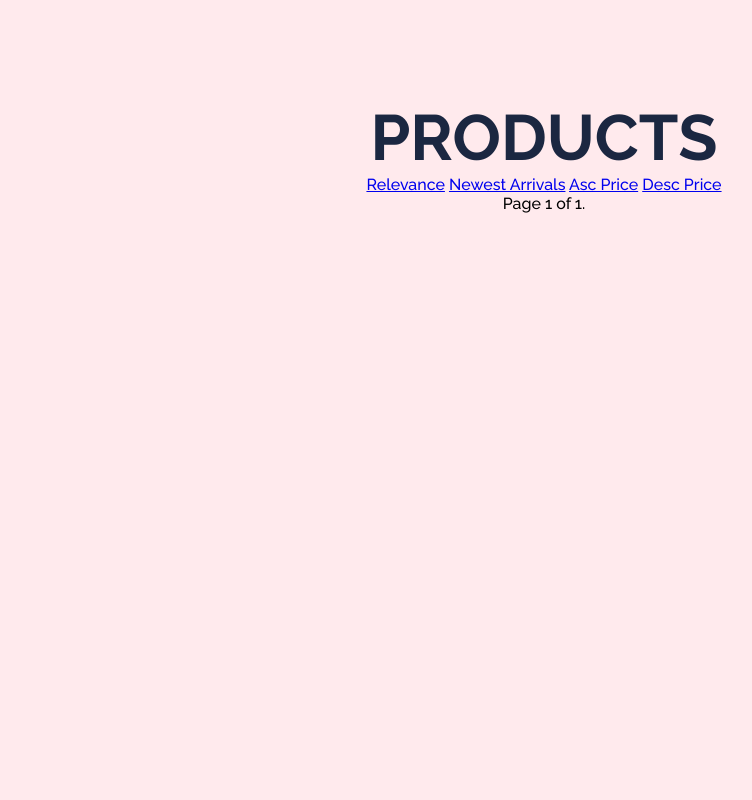
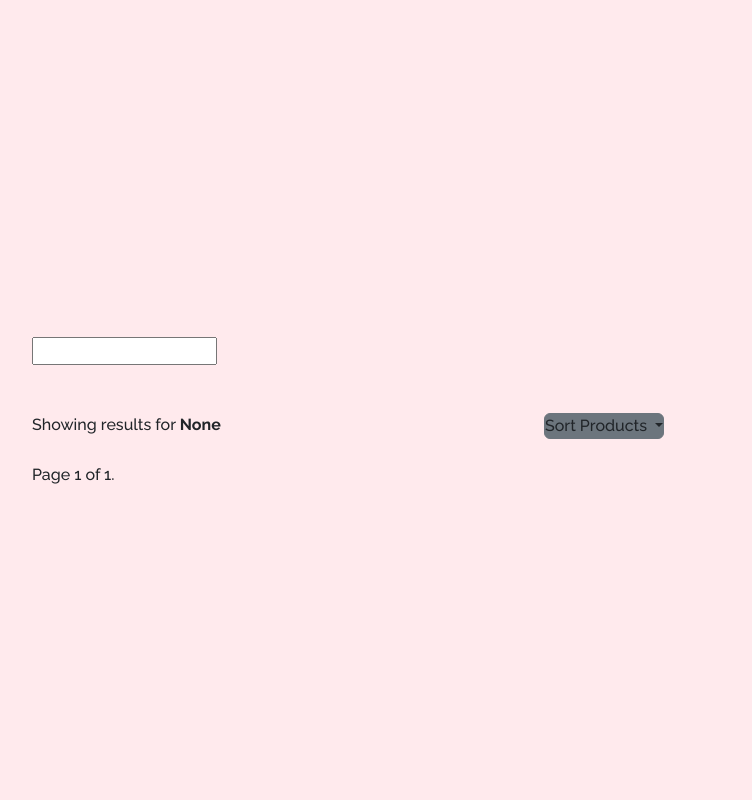
Before and after one commit to rajveerkania/pricewise, a Django app: page /result.html in a window 1280 px wide. Shown: the whole page, without its empty margins (96-848 px from the left). Run offline with Django 4.2, Linux system fonts and the light colour scheme; some libraries are stand-ins or nearby versions.

Commit message:
Added the SearchBar, Dropdown Menu and Result Header

```diff
--- a/app/views.py
+++ b/app/views.py
@@ -18,13 +18,14 @@ def resultView(request):
 
     products = list(zip(adata, fdata))
 
-    paginator = Paginator(products, 5)
+    paginator = Paginator(products, 6)
     page_number = request.GET.get('page')
     page_obj = paginator.get_page(page_number)
     context = {
         'page_obj': page_obj,
         'query': query,
         'sort_by': sort_by,
+        "query": query
     }
     return render(request, 'result.html', context)
 
@@ -111,7 +112,6 @@ def amazonResults(query, sort_by):
     logos = []
 
     if query:
-        # specify the URL of the Amazon search results page
         url = 'https://www.amazon.in/s?k=' + query + "&s=" + sort_by
         headers = {
             'User-Agent':
@@ -119,7 +119,6 @@ def amazonResults(query, sort_by):
         }
         response = requests.get(url, headers=headers)
 
-        # parse the HTML content of the response using BeautifulSoup
         soup = BeautifulSoup(response.text, 'lxml')
 
         products = soup.find_all(
@@ -144,8 +143,7 @@ def amazonResults(query, sort_by):
                     'class':
                     'a-link-normal s-underline-text s-underline-link-text s-link-style a-text-normal'
                 })
-            # price = product.find('span', {'class': 'a-price-whole'}) if product.find('span', {
-            #     'class': 'a-price-whole'}) else product.find('span', {'class': 'a-size-small'})
+
             if (product.find('span', {'class': 'a-price-whole'})):
                 price = product.find('span', {
                     'class': 'a-price-whole'
--- a/static/css/style.css
+++ b/static/css/style.css
@@ -1,121 +1,160 @@
 @import url("https://fonts.googleapis.com/css2?family=Montserrat:wght@100;200;300;400;700;900&family=Raleway:wght@100;300;500;700&display=swap");
 
 :root {
-  --bodyBack: #ffeaed;
-  --textColor: #1b2741;
-  --starColor: #f67034;
-  --sectionBack: #f7f6f9;
+  --bodyBack: #ffeaed !important;
+  --textColor: #1b2741 !important;
+  --starColor: #f67034 !important;
+  --sectionBack: #f7f6f9 !important;
 }
 * {
-  padding: 0;
-  margin: 0;
-  box-sizing: border-box;
-  font-family: "Raleway", sans-serif;
+  padding: 0 !important;
+  margin: 0 !important;
+  box-sizing: border-box !important;
+  font-family: "Raleway", sans-serif !important;
 }
 body {
-  background-color: var(--bodyBack);
-  min-height: 100vh;
-  display: grid;
-  place-content: center;
+  background-color: var(--bodyBack) !important;
+  min-height: 100vh !important;
+  display: grid !important;
+  place-content: center !important;
 }
-.container {
-  width: 80vw;
-  height: 80vh;
-  display: flex;
-  flex-direction: column;
-  justify-content: space-around;
+
+a {
+  color: inherit !important;
+  text-decoration: none !important;
 }
-.header {
-  width: 100%;
-  text-align: center;
+
+.cus-container1 {
+  width: 80vw !important;
+  height: auto !important;
+  display: flex !important;
+  flex-direction: column !important;
+  justify-content: space-around !important;
 }
-.header h1 {
-  font-size: 4em;
-  text-transform: uppercase;
-  color: var(--textColor);
-}
-.products {
-  width: 100%;
-  align-self: center;
-  height: 70%;
-  display: flex;
-  justify-content: center;
-  flex-wrap: wrap;
-  gap: 40px;
-}
-.product {
-  position: relative;
-  background-color: var(--sectionBack);
-  width: 350px;
-  height: 100%;
-  box-shadow: 0 5px 20px rgba(0, 0, 0, 0.3);
-  display: flex;
-  flex-direction: column;
-  justify-content: space-between;
-  padding: 20px 20px 40px;
-  border-radius: 10px;
-  transition: 0.3s;
-}
-.product:hover {
-  transform: translateY(-15px);
-  box-shadow: 0 5px 10px rgba(0, 0, 0, 0.2);
-}
-.image {
-  width: 100%;
-  height: 80%;
-  display: grid;
-  place-content: center;
+
+.cus-container2{
+  width: 80%;
   justify-content: center;
   display: flex;
 }
+
+.cus-col {
+  justify-content: center;
+  display: flex;
+}
+
+.cus-col2 {
+  justify-content: left;
+  display: flex;
+}
+
+.cus-col3 {
+  justify-self: center;
+  display: flex;
+}
+
+.header {
+  width: 100% !important;
+  text-align: center !important;
+}
+.header h1 {
+  font-size: 4em !important;
+  text-transform: uppercase !important;
+  color: var(--textColor) !important;
+}
+
+.dropdown-item{
+  border-color: black;
+  border-radius: 5%;
+}
+
+.dropdown-item:hover{
+  font-weight: 900;
+  background-color: transparent;
+}
+
+.products {
+  width: 100% !important;
+  height: auto !important;
+  align-self: center !important;
+  display: flex !important;
+  justify-content: center !important;
+  flex-wrap: wrap !important;
+  gap: 40px !important;
+}
+.product {
+  position: relative !important;
+  background-color: var(--sectionBack) !important;
+  width: 350px !important;
+  height: 100% !important;
+  box-shadow: 0 5px 20px rgba(0, 0, 0, 0.3) !important;
+  display: flex !important;
+  flex-direction: column !important;
+  justify-content: space-between !important;
+  padding: 20px 20px 40px !important;
+  border-radius: 10px !important;
+  transition: 0.3s !important;
+}
+.product:hover {
+  transform: translateY(-15px) !important;
+  box-shadow: 0 5px 10px rgba(0, 0, 0, 0.2) !important;
+}
+.image {
+  width: 100% !important;
+  height: 80% !important;
+  display: grid !important;
+  place-content: center !important;
+  justify-content: center !important;
+  display: flex !important;
+}
 .image img {
-  max-width: 100%;
-  max-height: 100%;
+  max-width: 100% !important;
+  max-height: 100% !important;
 }
 .namePrice {
-  width: 100%;
-  display: flex;
-  justify-content: space-between;
-  margin-top: 10px;
+  width: 100% !important;
+  display: flex !important;
+  justify-content: space-between !important;
+  margin-top: 10px !important;
 
 }
 .namePrice h3 {
-  font-size: 1.2em;
-  text-transform: capitalize;
-  color: var(--textColor);
+  font-size: 1.2em !important;
+  text-transform: capitalize !important;
+  color: var(--textColor) !important;
 }
 .namePrice span {
-  margin-left: 5px;
-  padding-bottom: 30px;
-  font-size: 1.5em;
-  color: var(--starColor);
+  margin-left: 5px !important;
+  padding-bottom: 30px !important;
+  font-size: 1.5em !important;
+  color: var(--starColor) !important;
 }
 .product p {
-  font-size: 18px;
-  line-height: 25px;
+  font-size: 18px !important;
+  line-height: 25px !important;
 }
 .stars svg {
-  font-size: 1.3em;
-  color: var(--starColor);
+  font-size: 1.3em !important;
+  color: var(--starColor) !important;
 }
 .bay {
-  position: absolute;
-  bottom: 20px;
-  right: 20px;
-  max-width: 84.6px;
-  max-height: 46.4px;
+  position: absolute !important;
+  bottom: 20px !important;
+  right: 20px !important;
+  max-width: 84.6px !important;
+  max-height: 46.4px !important;
 }
 .bay button {
-  padding: 10px 20px;
-  border-radius: 7px;
-  border: none;
-  background-color: var(--textColor);
-  color: var(--sectionBack);
-  font-size: 18px;
-  text-transform: capitalize;
-  cursor: pointer;
-  transition: 0.5s;
+  padding: 10px 20px !important;
+  border-radius: 7px !important;
+  border: none !important;
+  background-color: var(--textColor) !important;
+  color: var(--sectionBack) !important;
+  font-size: 18px !important;
+  text-transform: capitalize !important;
+  cursor: pointer !important;
+  transition: 0.5s !important;
 }
 .bay button:hover {
-  transform: scale(1.1);
+  transform: scale(1.1) !important;
 }
--- a/templates/result.html
+++ b/templates/result.html
@@ -8,37 +8,53 @@
     <title>product card</title>
     <link rel="stylesheet" href="{% static 'css/all.min.css' %}" />
     <link rel="stylesheet" href="{% static 'css/style.css' %}" />
+    <link href="https://cdn.jsdelivr.net/npm/bootstrap@5.3.0-alpha3/dist/css/bootstrap.min.css" rel="stylesheet" integrity="sha384-KK94CHFLLe+nY2dmCWGMq91rCGa5gtU4mk92HdvYe+M/SXH301p5ILy+dN9+nJOZ" crossorigin="anonymous">
   </head>
   <body>
-    <div class="container">
-      <div class="header">
-        <h1>products</h1>
-        <div class="sort-by">
-          <a href="?q={{ query }}&s=relevanceblender">Relevance</a>
-          <a href="?q={{ query }}&s=date-desc-rank">Newest Arrivals</a>
-          <a href="?q={{ query }}&s=price-asc-rank">Asc Price</a>
-          <a href="?q={{ query }}&s=price-desc-rank">Desc Price</a>
+    <div class="cus-container1">
+      <div class = cus-container2>
+
+      </div>
+      <div class = "container">
+        <div class = "row py-4">
+          <div class = "col">
+            <input type = "text">
+          </div>
         </div>
-        <div class="pagination">
-          <span class="step-links">
-            {% if page_obj.has_previous %}
-            <a
-              href="?q={{ query }}&s={{ sort_by }}&page={{ page_obj.previous_page_number }}"
-              >previous</a
-            >
-            {% endif %}
+        <div class = "row py-4">
+          <div class = "col-6 cus-col2">
+            <p>Showing results for <b>{{query}}</b></p>
+          </div>
+          <div class = "col-6 cus-col3">
+            <div class="dropdown show">
+              <a
+                class="btn btn-secondary dropdown-toggle"
+                href="#"
+                role="button"
+                id="dropdownMenuLink"
+                data-toggle="dropdown"
+                aria-haspopup="true"
+                aria-expanded="false"
+              >
+                Sort Products
+              </a>
 
-            <span class="current">
-              Page {{ page_obj.number }} of {{ page_obj.paginator.num_pages }}.
-            </span>
-
-            {% if page_obj.has_next %}
-            <a
-              href="?q={{ query }}&s={{ sort_by }}&page={{ page_obj.next_page_number }}"
-              >next</a
-            >
-            {% endif %}
-          </span>
+              <div class="dropdown-menu" aria-labelledby="dropdownMenuLink">
+                <a class="dropdown-item" href="?q={{ query }}&s=relevanceblender"
+                  >Relevance</a
+                >
+                <a class="dropdown-item" href="?q={{ query }}&s=price-asc-rank"
+                  >Low to High</a
+                >
+                <a class="dropdown-item" href="?q={{ query }}&s=price-desc-rank"
+                  >High to Low</a
+                >
+                <a class="dropdown-item" href="?q={{ query }}&s=date-desc-rank"
+                  >Newest Arrival First</a
+                  >
+              </div>
+            </div>
+          </div>
         </div>
       </div>
       <div class="products">
@@ -72,5 +88,41 @@
         {% endfor %}
       </div>
     </div>
+    <div class="pagination">
+      <span class="step-links">
+        {% if page_obj.has_previous %}
+        <a
+          href="?q={{ query }}&s={{ sort_by }}&page={{ page_obj.previous_page_number }}"
+          >previous</a
+        >
+        {% endif %}
+
+        <span class="current">
+          Page {{ page_obj.number }} of {{ page_obj.paginator.num_pages }}.
+        </span>
+
+        {% if page_obj.has_next %}
+        <a
+          href="?q={{ query }}&s={{ sort_by }}&page={{ page_obj.next_page_number }}"
+          >next</a
+        >
+        {% endif %}
+      </span>
+    </div>
+    <script
+      src="https://code.jquery.com/jquery-3.2.1.slim.min.js"
+      integrity="sha384-KJ3o2DKtIkvYIK3UENzmM7KCkRr/rE9/Qpg6aAZGJwFDMVNA/GpGFF93hXpG5KkN"
+      crossorigin="anonymous"
+    ></script>
+    <script
+      src="https://cdn.jsdelivr.net/npm/popper.js@1.12.9/dist/umd/popper.min.js"
+      integrity="sha384-ApNbgh9B+Y1QKtv3Rn7W3mgPxhU9K/ScQsAP7hUibX39j7fakFPskvXusvfa0b4Q"
+      crossorigin="anonymous"
+    ></script>
+    <script
+      src="https://cdn.jsdelivr.net/npm/bootstrap@4.0.0/dist/js/bootstrap.min.js"
+      integrity="sha384-JZR6Spejh4U02d8jOt6vLEHfe/JQGiRRSQQxSfFWpi1MquVdAyjUar5+76PVCmYl"
+      crossorigin="anonymous"
+    ></script>
   </body>
 </html>
```
